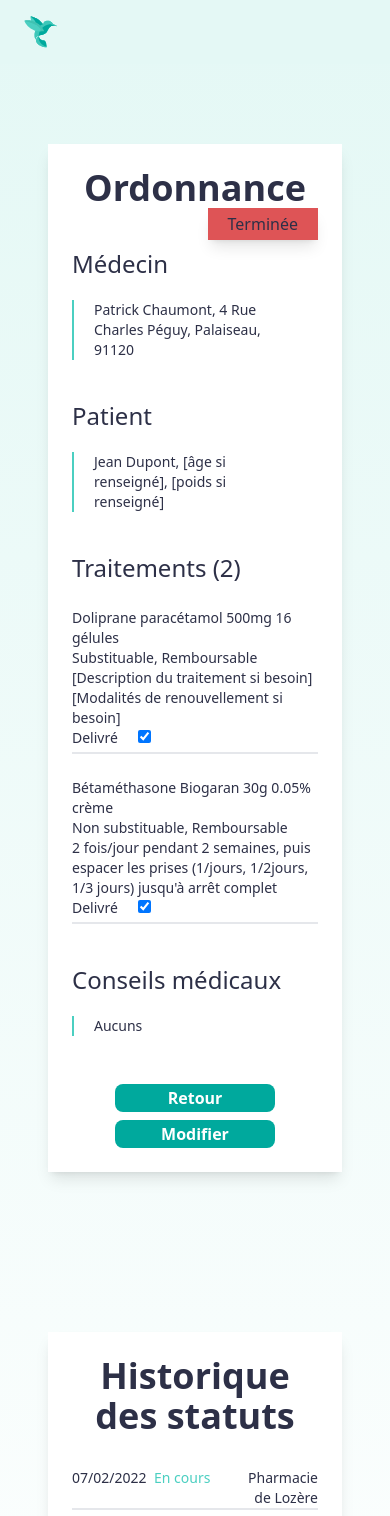
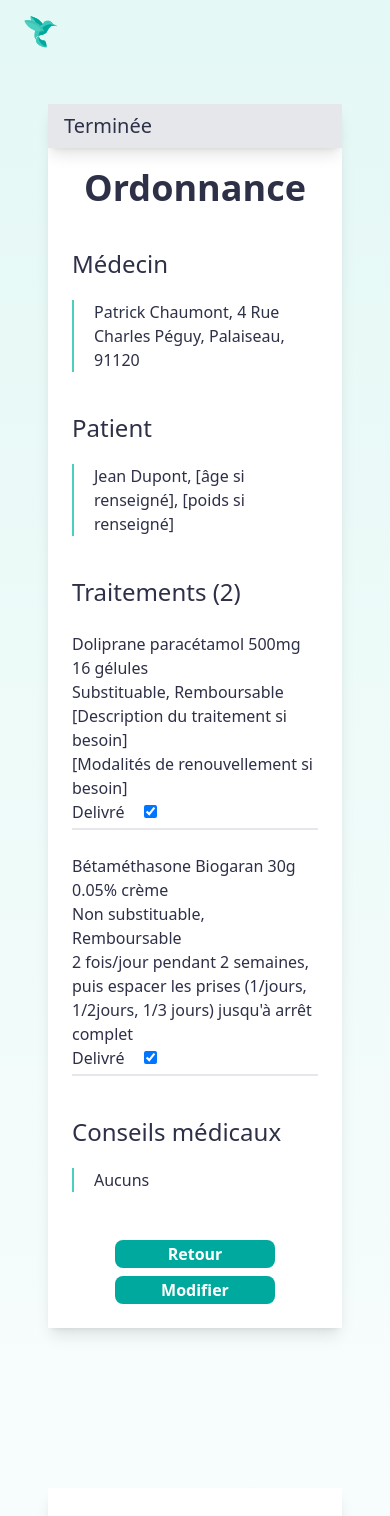
Before and after one commit to AurelDP/OrdOnline, a Vue app in the folder client/: page /prescription in a window 390 px wide. Shown: the top 1516 px of the page. Built offline with nearby package versions, Linux system fonts and the light colour scheme.

Commit message:
[Update] Responsive and statut

```diff
--- a/client/src/components/prescriptionPage/Prescription.vue
+++ b/client/src/components/prescriptionPage/Prescription.vue
@@ -1,17 +1,14 @@
 <template>
-  <div class="bg-ord-red float-right bg-gray-200 py-1 px-5 shadow-lg">
-    <p>Terminée</p>
-  </div>
-  <div class="my-10 md:text-base text-sm">
-    <h2 class="text-2xl">Médecin</h2>
+  <div class="my-10">
+    <h2 class="ord-text-subtitle">Médecin</h2>
     <p class="my-5 px-5 border-l-2 border-ord-green-400">Patrick Chaumont, 4 Rue Charles Péguy, Palaiseau, 91120</p>
   </div>
-  <div class="my-10 md:text-base text-sm">
-    <h2 class="text-2xl">Patient</h2>
+  <div class="my-10">
+    <h2 class="ord-text-subtitle">Patient</h2>
     <p class="my-5 px-5 border-l-2 border-ord-green-400">Jean Dupont, [âge si renseigné], [poids si renseigné]</p>
   </div>
-  <div class="my-10 md:text-base text-sm">
-    <h2 class="text-2xl">Traitements (2)</h2>
+  <div class="my-10">
+    <h2 class="ord-text-subtitle">Traitements (2)</h2>
     <ul>
       <li class="my-5 py-1 border-b-2">
         <div class="flex flex-wrap">
@@ -43,8 +40,8 @@
       </li>
     </ul>
   </div>
-  <div class="my-10 md:text-base text-sm">
-    <h2 class="text-2xl">Conseils médicaux</h2>
+  <div class="my-10">
+    <h2 class="ord-text-subtitle">Conseils médicaux</h2>
     <p class="my-5 px-5 border-l-2 border-ord-green-400">Aucuns</p>
   </div>
 </template>
--- a/client/src/components/prescriptionPage/PrescriptionStatus.vue
+++ b/client/src/components/prescriptionPage/PrescriptionStatus.vue
@@ -1,14 +1,14 @@
 <template>
-  <ul class="my-8 md:text-base text-sm">
-    <li class="flex border-b-2">
+  <ul class="my-8">
+    <li class="flex flex-wrap border-b-2">
       <p class="w-1/3">07/02/2022</p>
       <p class="w-1/3 text-ord-green-400">En cours</p>
       <p class="w-1/3 text-right">Pharmacie de Lozère</p>
     </li>
-    <li class="flex border-b-2 my-2">
+    <li class="flex justify-between border-b-2 my-2">
       <p class="w-1/3">14/02/2022</p>
       <p class="w-1/3">Terminée</p>
-      <p class="w-1/3 text-right">Grande pharmacie de Villebon</p>
+      <p class="w-1/3">Grande pharmacie de Villebon</p>
     </li>
   </ul>
 </template>
--- a/client/src/views/PrescriptionView.vue
+++ b/client/src/views/PrescriptionView.vue
@@ -11,6 +11,8 @@
         :class2="'ord-button-green hover:ord-button-green-hover'"
         :text2="'Modifier'"
         :src2="'/'"
+        :statut="true"
+        :textStatut="'Terminée'"
     >
       <Prescription/>
     </WhiteBoard>
```
